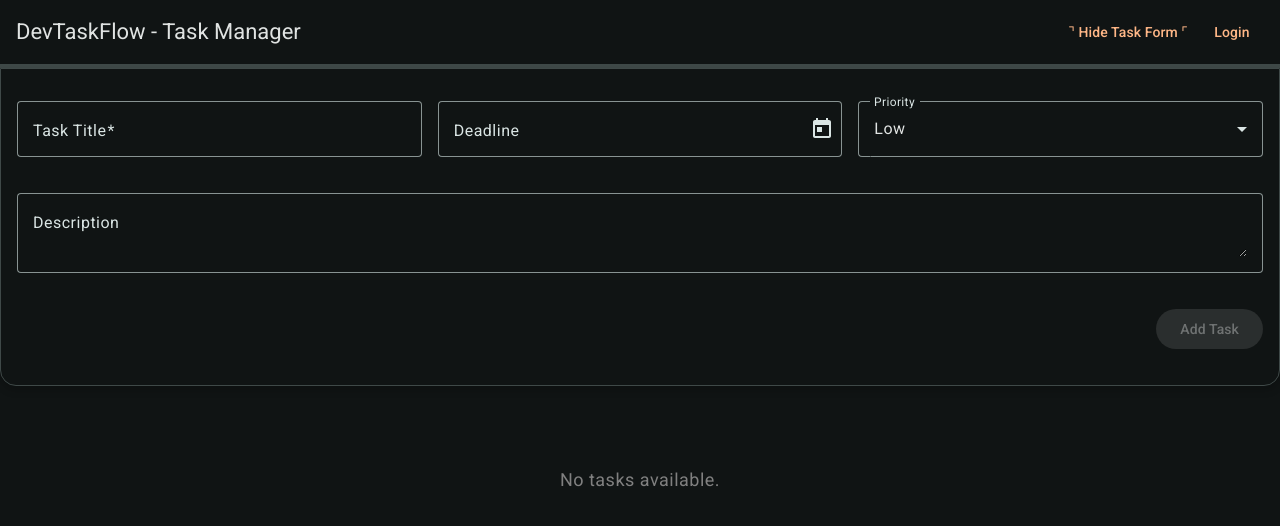
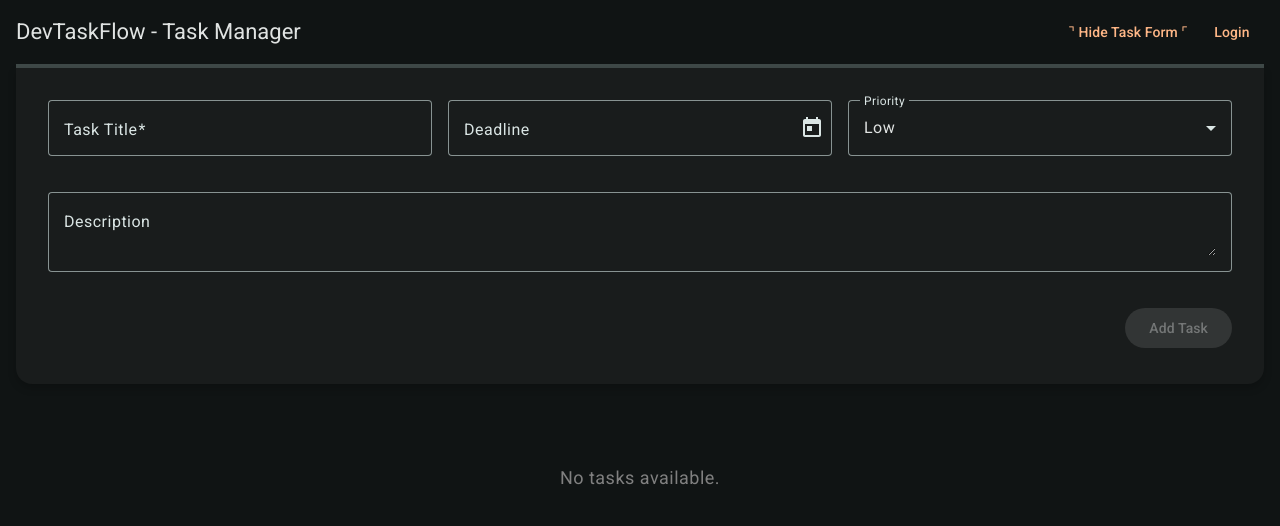
Before and after one commit to art2url/dev-task-flow, an Angular app: page /tasks in a window 1280 px wide. Shown: the top 526 px of the page. Built offline with nearby package versions, Linux system fonts and the light colour scheme.

Commit message:
Changed mat-card appearance for better UX, wrap mat-progress-bar in a container for clean horizontal margins without shifting

```diff
--- a/src/app/features/tasks/task-form/task-form.component.html
+++ b/src/app/features/tasks/task-form/task-form.component.html
@@ -1,4 +1,4 @@
-<mat-card class="task-form-card" appearance="outlined">
+<mat-card class="task-form-card">
   <form #taskForm="ngForm">
     <div [hidden]="!showForm">
       <mat-card-content>
--- a/src/app/features/tasks/task-form/task-form.component.scss
+++ b/src/app/features/tasks/task-form/task-form.component.scss
@@ -6,10 +6,11 @@ mat-card-content {
 }
 
 .task-form-card {
+  margin-left: math.div($spacing, 1);
+  margin-right: math.div($spacing, 1);
   box-shadow: $card-shadow;
-  // margin-bottom: 30px;
-  padding-top: 16px;
   border-radius: 0px 0px $spacing $spacing;
+  padding: $spacing $spacing 0 $spacing;
 }
 
 .task-buttons {
--- a/src/app/features/tasks/task-list/task-list.component.html
+++ b/src/app/features/tasks/task-list/task-list.component.html
@@ -5,7 +5,9 @@
   (loginClicked)="onLoginClicked()"
 ></app-header>
 
-<mat-progress-bar mode="determinate" [value]="progress"></mat-progress-bar>
+<div class="progress-bar-wrapper">
+  <mat-progress-bar mode="determinate" [value]="progress"></mat-progress-bar>
+</div>
 
 <app-task-form
   *ngIf="showForm"
--- a/src/app/features/tasks/task-list/task-list.component.scss
+++ b/src/app/features/tasks/task-list/task-list.component.scss
@@ -8,6 +8,15 @@ mat-card-content {
   line-height: 1.4;
   padding: math.div($spacing, 2);
   white-space: pre-line;
+}
+
+.progress-bar-wrapper {
+  margin: 0 math.div($spacing, 1);
+
+  mat-progress-bar {
+    width: 100%;
+    display: block;
+  }
 }
 
 .task-form-card {
```
